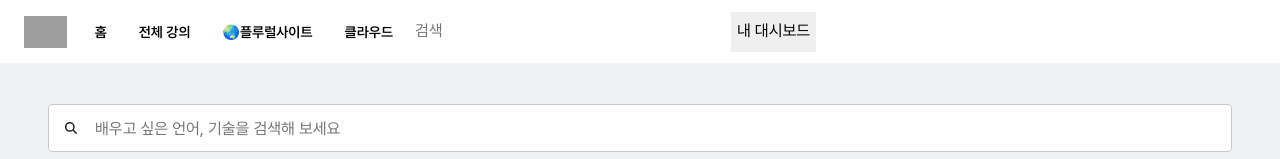
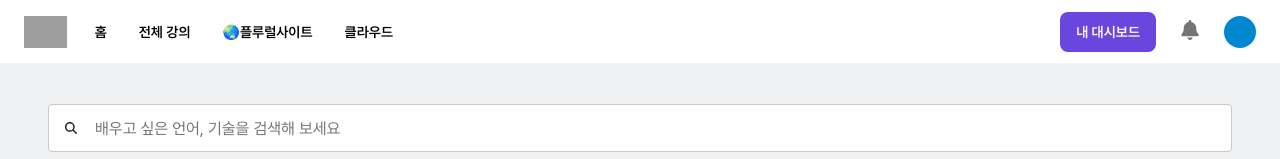
Before and after one commit to leekyuho114/elice-frontend-pa, a React (Create React App) app: page / in a window 1280 px wide. Shown: the top 159 px of the page. Built offline with nearby package versions, Linux system fonts and the light colour scheme; no server answers; grey boxes are pictures that could not be loaded.

Commit message:
design: header UI styling 완료

```diff
--- a/src/components/Common/Header.tsx
+++ b/src/components/Common/Header.tsx
@@ -1,5 +1,5 @@
 import styled from 'styled-components';
-
+import { ReactComponent as BellIcon } from 'assets/icons/bell.svg';
 export const Header = () => {
   return (
     <Container>
@@ -8,14 +8,27 @@
         alt="엘리스 아카데미"
         className="header-icon"
       />
-      <nav className="header-nav">
-        <div className="header-nav-element text-header-nav">홈</div>
-        <div className="header-nav-element text-header-nav">전체 강의</div>
-        <div className="header-nav-element text-header-nav">🌏플루럴사이트</div>
-        <div className="header-nav-element text-header-nav">클라우드</div>
-        <input placeholder="검색" />
-        <button>내 대시보드</button>
-      </nav>
+      <div className="header-options">
+        <nav className="header-nav">
+          <div className="header-nav-element text-header-nav">홈</div>
+          <div className="header-nav-element text-header-nav">전체 강의</div>
+          <div className="header-nav-element text-header-nav">
+            🌏플루럴사이트
+          </div>
+          <div className="header-nav-element text-header-nav">클라우드</div>
+        </nav>
+        <div className="header-user-options">
+          <button className="header-dashboard">내 대시보드</button>
+          <div className="header-alert">
+            <BellIcon
+              width={'1.25rem'}
+              height={'1.25rem'}
+              style={{ cursor: 'pointer' }}
+            />
+          </div>
+          <GoogleProfile />
+        </div>
+      </div>
     </Container>
   );
 };
@@ -31,7 +44,6 @@
   height: 4rem;
   border-bottom: 1px solid rgba(0, 0, 0, 0.04);
   background-color: rgb(255, 255, 255);
-  width: 100%;
   position: sticky;
   top: 0px;
   z-index: 900;
@@ -39,6 +51,11 @@
     width: auto;
     height: 100%;
     max-height: 2rem;
+  }
+  .header-options {
+    display: flex;
+    justify-content: space-between;
+    width: 100%;
   }
   .header-nav {
     display: flex;
@@ -53,4 +70,39 @@
     cursor: pointer;
     border-radius: 0.5rem;
   }
+  .header-user-options {
+    display: flex;
+    align-items: center;
+    gap: 1.25rem;
+  }
+  .header-dashboard {
+    color: rgb(255, 255, 255);
+    background-color: #6947df;
+    font-weight: 600;
+    font-size: 0.875rem;
+    padding: 0.5rem 1rem;
+    line-height: 1.5rem;
+    border-radius: 8px;
+    min-width: 64px;
+    transition: filter 0.15s ease;
+    &:hover {
+      filter: brightness(0.9);
+    }
+    cursor: pointer;
+  }
+  .header-alert {
+    padding: 0.25rem;
+    border-radius: 100%;
+    transition: background-color 0.15s ease;
+    &:hover {
+      background-color: #f6f6f7;
+    }
+  }
 `;
+const GoogleProfile = styled.div`
+  width: 2rem;
+  height: 2rem;
+  border-radius: 100%;
+  background-color: #0187d0;
+  cursor: pointer;
+`;
```
Also changed, not shown: src/assets/icons/bell.svg (added).
